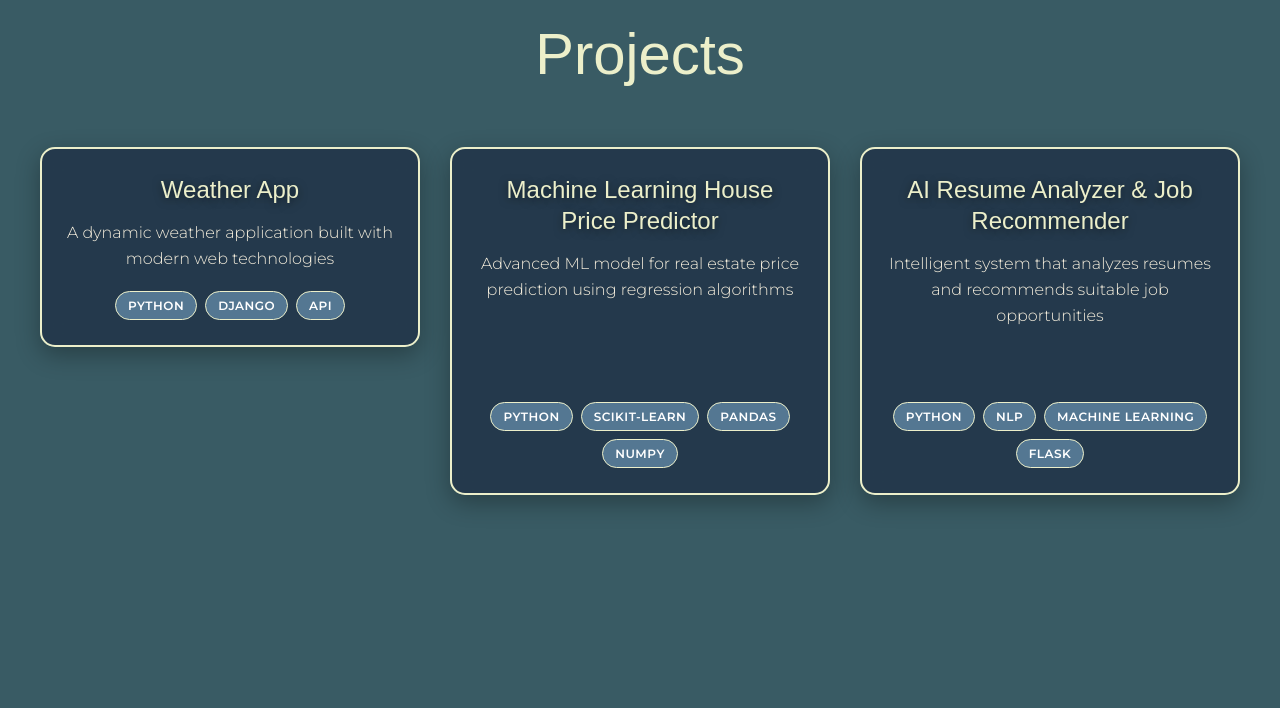
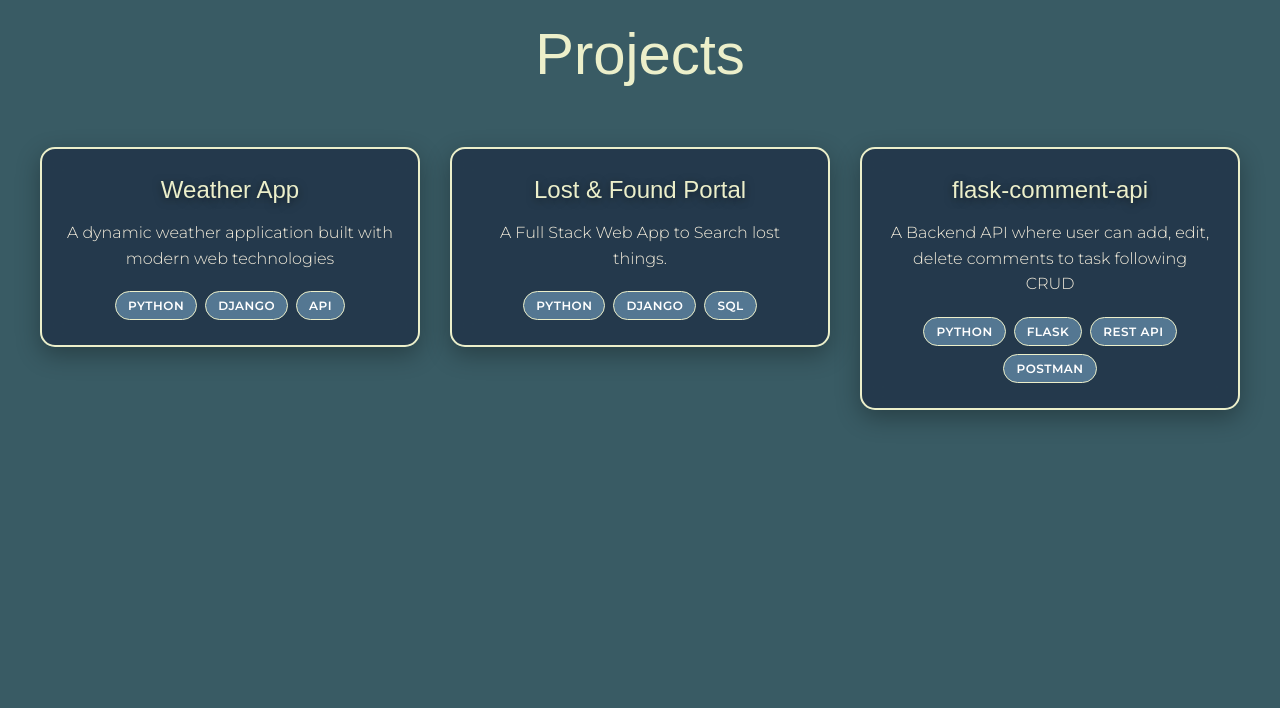
Before and after one commit to Yaswanthpatnam/port, a Flask app: page /projects in a window 1280 px wide. Shown: the top 708 px of the page. Run offline with Flask 3, Linux system fonts and the light colour scheme; some web fonts are replaced.

Commit message:
Updated projects

```diff
--- a/templates/projects.html
+++ b/templates/projects.html
@@ -20,28 +20,32 @@
             </a>
         </li>
         <li class="project-item">
+            <a href="https://github.com/Yaswanthpatnam/Lost_and_found" target="_blank" class="project-link">
                 <div class="project-card">
-                <h3 class="project-title">Machine Learning House Price Predictor</h3>
-                <p class="project-description">Advanced ML model for real estate price prediction using regression algorithms</p>
+                    <h3 class="project-title">Lost & Found Portal</h3>
+                    <p class="project-description">A Full Stack Web App to Search lost things.</p>
                     <div class="project-tech">
                         <span class="tech-tag">Python</span>
-                    <span class="tech-tag">Scikit-learn</span>
-                    <span class="tech-tag">Pandas</span>
-                    <span class="tech-tag">NumPy</span>
+                        <span class="tech-tag">Django</span>
+                        <span class="tech-tag">SQL</span>
+<!--                        <span class="tech-tag"></span>-->
                     </div>
                 </div>
+            </a>
         </li>
         <li class="project-item">
+            <a href="https://github.com/Yaswanthpatnam/flask-comment-api" target="_blank" class="project-link">
                 <div class="project-card">
-                <h3 class="project-title">AI Resume Analyzer & Job Recommender</h3>
-                <p class="project-description">Intelligent system that analyzes resumes and recommends suitable job opportunities</p>
+                    <h3 class="project-title">flask-comment-api</h3>
+                    <p class="project-description">A Backend API where user can add, edit, delete comments to task following CRUD</p>
                     <div class="project-tech">
                         <span class="tech-tag">Python</span>
-                    <span class="tech-tag">NLP</span>
-                    <span class="tech-tag">Machine Learning</span>
                         <span class="tech-tag">Flask</span>
+                        <span class="tech-tag">Rest API</span>
+                        <span class="tech-tag">POSTMAN</span>
                     </div>
                 </div>
+            </a>
         </li>
     </ul>
 </div>
```
Lines whose indentation alone changed are shown as unchanged.
